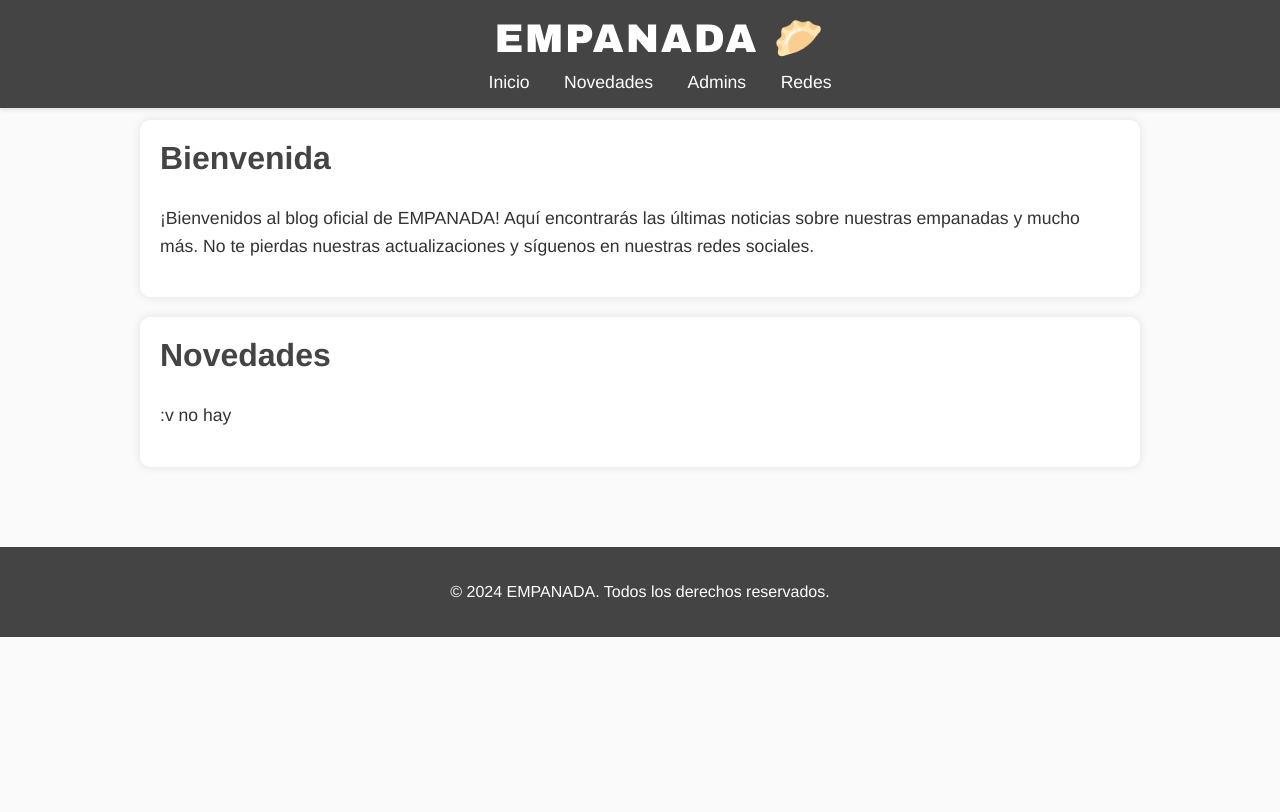
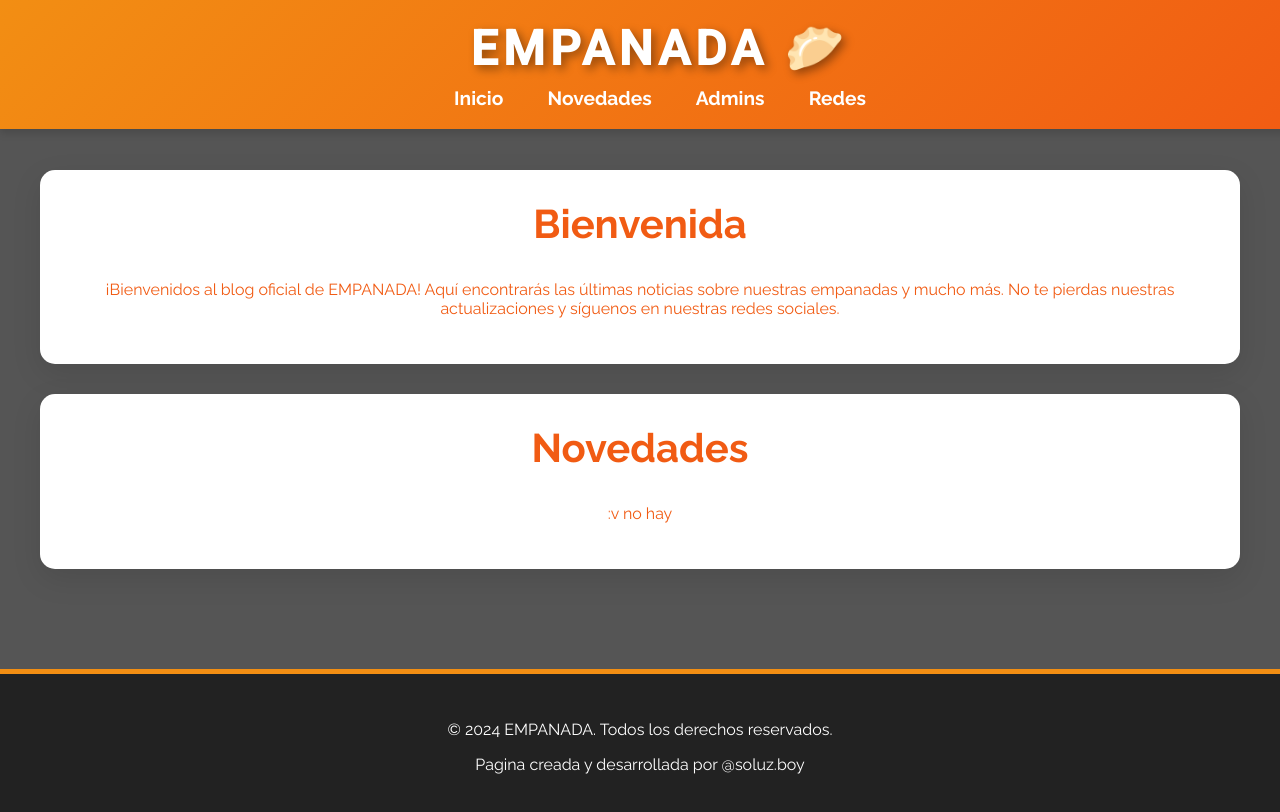
Before and after one commit to Soluzinho1/soluzinho1.github.io, a plain HTML site: page novedades.html in a window 1280 px wide. Drawn offline with Linux system fonts and the light colour scheme.

Commit message:
MOD= pagina remasterizada

```diff
--- a/novedades.html
+++ b/novedades.html
@@ -5,80 +5,117 @@
     <meta name="viewport" content="width=device-width, initial-scale=1.0">
     <title>EMPANADA - NOVEDADES</title>
     <style>
+        @import url('https://fonts.googleapis.com/css2?family=Raleway:wght@400;700&family=Roboto:wght@300;500&display=swap');
+
         body {
-            font-family: 'Helvetica Neue', sans-serif;
-            background-color: #fafafa;
-            color: #333;
+            font-family: 'Raleway', sans-serif;
+            background-color: #555;
+            color: #f15b13;
             margin: 0;
             padding: 0;
+            overflow-x: hidden;
         }
+
         header {
-            background-color: #444;
+            background: linear-gradient(135deg, #f28e13, #f15b13);
             color: white;
-            padding: 15px 20px;
+            padding: 20px;
             text-align: center;
             position: fixed;
             width: 100%;
             top: 0;
             left: 0;
             z-index: 1000;
-            box-shadow: 0px 2px 4px rgba(0,0,0,0.1);
+            box-shadow: 0px 4px 8px rgba(0, 0, 0, 0.15);
+            transition: background 0.3s ease;
         }
+
         header h1 {
-            font-family: 'Arial Black', sans-serif;
-            font-size: 2.5em;
+            font-family: 'Roboto', sans-serif;
+            font-size: 3em;
             margin: 0;
-            letter-spacing: 2px;
+            letter-spacing: 5px;
+            text-shadow: 2px 2px 4px rgba(0, 0, 0, 0.3);
+            animation: pulse 1.5s infinite;
         }
+
         header nav {
             margin-top: 10px;
         }
+
         header nav a {
             color: white;
             text-decoration: none;
-            margin: 0 15px;
-            font-size: 1.1em;
-            transition: color 0.3s;
+            margin: 0 20px;
+            font-size: 1.2em;
+            font-weight: 700;
+            transition: color 0.3s, transform 0.3s;
         }
+
         header nav a:hover {
-            color: #f28e13;
+            color: #333;
+            transform: scale(1.1);
         }
+
         .container {
-            max-width: 1000px;
-            margin: 100px auto 0;
+            max-width: 1200px;
+            margin: 150px auto 0;
             padding: 20px;
+            text-align: center;
         }
+
         .news {
             background-color: #fff;
-            padding: 20px;
+            padding: 30px;
+            border-radius: 15px;
+            box-shadow: 0px 10px 30px rgba(0, 0, 0, 0.1);
+            transition: transform 0.3s ease;
+            margin-bottom: 30px;
+            text-align: center;
+        }
+
+        .news:hover {
+            transform: translateY(-10px);
+        }
+
+        .news h2 {
+            color: #f15b13;
+            font-size: 2.5em;
+            margin-top: 0;
+            font-weight: 700;
+        }
+
+        .news img {
+            width: 13%;
+            height: auto;
             border-radius: 10px;
-            box-shadow: 0px 0px 10px rgba(0,0,0,0.1);
-            margin-bottom: 20px;
+            cursor: pointer;
+            transition: transform 0.3s ease, filter 0.3s ease;
+            box-shadow: 0px 8px 15px rgba(0, 0, 0, 0.1);
         }
-        .news h2 {
-            color: #444;
-            font-size: 2em;
-            margin-top: 0;
+
+        .news img:hover {
+            transform: scale(1.05);
+            filter: brightness(0.9);
         }
-        .news p {
-            font-size: 1.1em;
-            line-height: 1.6;
-        }
+
         footer {
-            background-color: #444;
+            background-color: #222;
             color: white;
             text-align: center;
-            padding: 20px;
-            margin-top: 40px;
+            padding: 30px;
+            margin-top: 50px;
+            border-top: 5px solid #f28e13;
         }
-        footer .socials a {
-            color: white;
-            margin: 0 10px;
-            text-decoration: none;
-            font-size: 1.5em;
-        }
-        footer .socials a:hover {
-            color: #f28e13;
+
+
+        @keyframes pulse {
+            0%, 100% {
+                text-shadow: 2px 2px 4px rgba(0, 0, 0, 0.3);
+            }
+            50% {
+                text-shadow: 4px 4px 10px rgba(0, 0, 0, 0.4);
+            }
         }
     </style>
 </head>
@@ -107,6 +144,7 @@
 
     <footer>
         <p>&copy; 2024 EMPANADA. Todos los derechos reservados.</p>
+        <p> Pagina creada y desarrollada por @soluz.boy</p>
     </footer>
 </body>
 </html>
```
Also changed, not shown: admins.html (+75 -43 lines), index.html (+82 -41 lines), redes.html (+66 -35 lines), imagenes/memes/proximamente.png (added), imagenes/proximamente.jpg (deleted).
